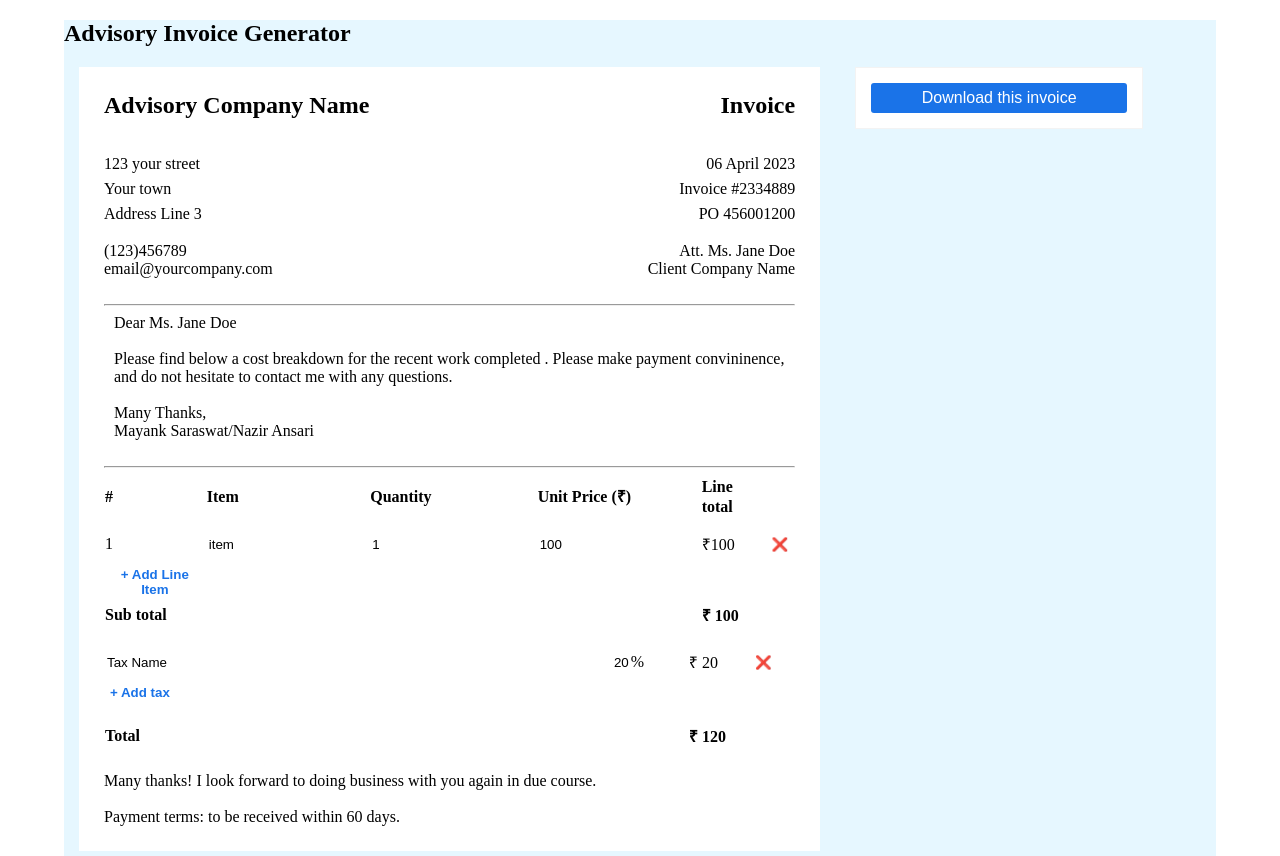
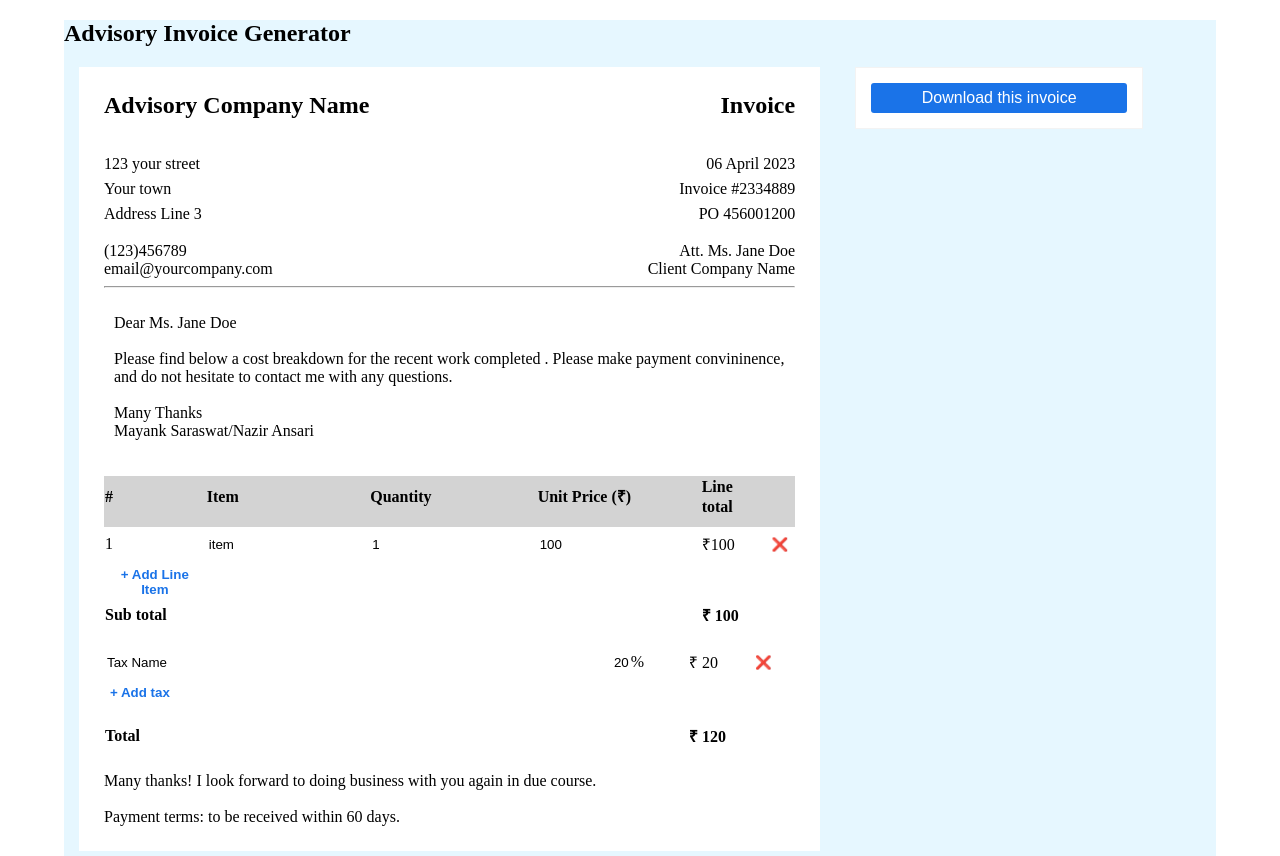
Before and after one commit to NazirAnsari/tax-demo, a React (Create React App) app: page / in a window 1280 px wide. Built offline with nearby package versions, Linux system fonts and the light colour scheme.

Commit message:
axios API

```diff
--- a/package.json
+++ b/package.json
@@ -6,6 +6,7 @@
     "@testing-library/jest-dom": "^5.16.5",
     "@testing-library/react": "^13.4.0",
     "@testing-library/user-event": "^13.5.0",
+    "axios": "^1.3.5",
     "react": "^18.2.0",
     "react-dom": "^18.2.0",
     "react-scripts": "5.0.1",
--- a/src/components/index.jsx
+++ b/src/components/index.jsx
@@ -1,9 +1,11 @@
-import React, { useEffect, useState } from 'react';
+import React, { useEffect, useState } from 'react'
 import { v4 as uuid } from 'uuid';
 import './textInvoice.css';
 import Table from './table';
+import axios from 'axios';
 
 export default function Index() {
+
   const [items, setItems] = useState([{
     itemID: uuid(),
     itemDescription: "item",
@@ -53,7 +55,6 @@ export default function Index() {
   const handleItemChange = (e, changeItemID) => {
     const fieldName = e.target.name;
     const value = e.target.value;
-    validateInput(fieldName, value);
     setItems(
       items.map((item) => {
         if (item.itemID == changeItemID) {
@@ -112,20 +113,36 @@ const handleTaxChange = (e, changeTaxID) => {
     );
 }
 
-function validateInput(fieldName, value){
-  if(fieldName == "itemDescription" && value.length==0){
-    alert ("Can't be null");
-    return false;
+ const downloadPdf = async()=>{
+  const data={
+    "advisoryCompanyName" : document.getElementsByClassName('companyName')[0].innerHTML,
+    "invoice Heading" : document.getElementsByClassName('invoiceEditableContent2')[0].innerHTML,
+    "address" : document.getElementsByClassName('address')[0].innerText,
+    "contactNo" : document.getElementsByClassName('mobileNo')[0].innerHTML,
+    "email" : document.getElementsByClassName('email')[0].innerHTML,
+    "date": document.getElementsByClassName('date')[0].innerText,
+    "invoiceID": document.getElementsByClassName('invoiceID')[0].innerText,
+    "poNumber" : document.getElementsByClassName('clientInvoiceDetails')[0].innerText,
+    "clientName" : document.getElementsByClassName('clientName')[0].innerText,
+    "clientCompanyName" : document.getElementsByClassName('clientCompanyName')[0].innerText,
+    "userMessage" : document.getElementsByClassName('invoiceMessage')[0].innerText,
+    "items":items,
+    "tax": taxes,
+    "subTotalName":document.getElementsByClassName('subTotalName')[0].innerText,
+    "subTotal": subTotal,
+    "totalWithTaxName": document.getElementsByClassName('totalWithTaxName')[0].innerText,
+    "totalWithTax": totalWithTax,
+    "conclusionMessage": document.getElementsByClassName('greetings')[0].innerText
   }
-  if(fieldName =="quantity" && value.length==0){
-    alert("Can't be null");
-    return false;
-  }
-  if(fieldName =="unitPrice" && value.length==0){
-    alert("Can't be null");
-    return false;
-  }
-}
+
+//  await axios
+//   .post("/insertData", {data})
+//   .then((response) => {
+//     console.log(response)
+//   })
+
+  console.log(data,Object.keys(data).length);
+ }
 
   return (
     <div className='main-div'>
@@ -144,50 +161,52 @@ function validateInput(fieldName, value){
                 <div contentEditable="true">Your town</div>
                 <div contentEditable="true">Address Line 3</div>
               </div>
-              {/* <p>{console.log(document.getElementsByClassName("address")[0].innerHTML)}</p> */}
+
               <div className='clientInvoiceDetails textRight'>
-                <div contentEditable="true">06 April 2023</div>
-                <div contentEditable="true">Invoice #2334889</div>
+                <div contentEditable="true" className='date'>06 April 2023</div>
+                <div contentEditable="true" className='invoiceID'>Invoice #2334889</div>
                 <div contentEditable="true">PO 456001200</div>
               </div>
             </div>
 
             <div className="personalInfo">
               <div className="personalInfoLeftBox">
-                <div contentEditable="true">(123)456789</div>
-                <div contentEditable="true">email@yourcompany.com</div>
+                <div contentEditable="true" className='mobileNo'>(123)456789</div>
+                <div contentEditable="true" className='email'>email@yourcompany.com</div>
               </div>
 
               <div className="personalInfoRightBox textRight">
-                <div contentEditable="true">Att. Ms. Jane Doe</div>
-                <div contentEditable="true">Client Company Name</div>
+                <div contentEditable="true" className='clientName'>Att. Ms. Jane Doe</div>
+                <div contentEditable="true" className='clientCompanyName'>Client Company Name</div>
               </div>
             </div>
 
-          </div><br/>
+          </div>
           <hr/>
+          <br />
           <div className="invoiceMessage" contentEditable="true">
             <span >Dear Ms. Jane Doe</span> <br /> <br />
             <span>Please find below a cost breakdown for the recent work completed . Please make payment
               convininence, and do not hesitate to contact me with any questions.
             </span>
             <br /><br />
-            <span>Many Thanks,</span> <br />
+            <span>Many Thanks</span> <br />
             <span>Mayank Saraswat/Nazir Ansari</span>
 
-          </div><br/><hr/>
+          </div>
+          <br />
+          <br />
 
-          <Table items= {items}
-                 taxes= {taxes}
-                 subTotal= {subTotal}
-                 totalWithTax = {totalWithTax}
-                 addItem = {addItem}
-                 handleItemChange = {handleItemChange}
-                 deleteItem = {deleteItem}
-                 addTax = {addTax}
-                 deleteTax = {deleteTax}
-                 handleTaxChange = {handleTaxChange}
-                 />
+          <Table key="child1" items={items}
+           taxes={taxes} addItem={addItem}
+           handleItemChange={handleItemChange}
+           deleteItem={deleteItem}
+           addTax={addTax}
+           deleteTax={deleteTax}
+           handleTaxChange={handleTaxChange}
+           subTotal={subTotal}
+           totalWithTax={totalWithTax}/>
+
           <div className="greetings"  contentEditable="true">
             <span>Many thanks! I look forward to doing business with you again in due course. </span>
             <br /><span></span>
@@ -197,7 +216,7 @@ function validateInput(fieldName, value){
         </div>
 
         <div className="rightSideBox">
-          <button className='rightBoxDownloadBtn'>Download this invoice</button>
+          <button className='rightBoxDownloadBtn' onClick={()=>downloadPdf()}>Download this invoice</button>
         </div>
       </div>
     </div>
--- a/src/components/table.jsx
+++ b/src/components/table.jsx
@@ -1,6 +1,3 @@
-import React, { useEffect, useState } from 'react';
-import { v4 as uuid } from 'uuid';
-
 function Table(props) {
 
   return (
@@ -66,9 +63,7 @@ function Table(props) {
             <button className="addNewItem" onClick={() => props.addItem()}>+ Add Line Item</button>
           </tr>
           <tr>
-            <td contentEditable="true"><b>Sub total</b></td>
-            <td></td>
-            <td></td><td></td>
+            <td contentEditable="true" colSpan={4}><b>Sub total</b></td>
             <td><b>₹ {props.subTotal}</b></td>
           </tr>
         </tfoot>
--- a/src/components/textInvoice.css
+++ b/src/components/textInvoice.css
@@ -129,6 +129,7 @@ table thead tr th {
     font-weight: 600;
     text-align: left;
     padding-bottom: 10px;
+    background-color: lightgrey;
 }
 
 td {
```
Also changed, not shown: 1 other file (tests, documents, lock files or other folders).
